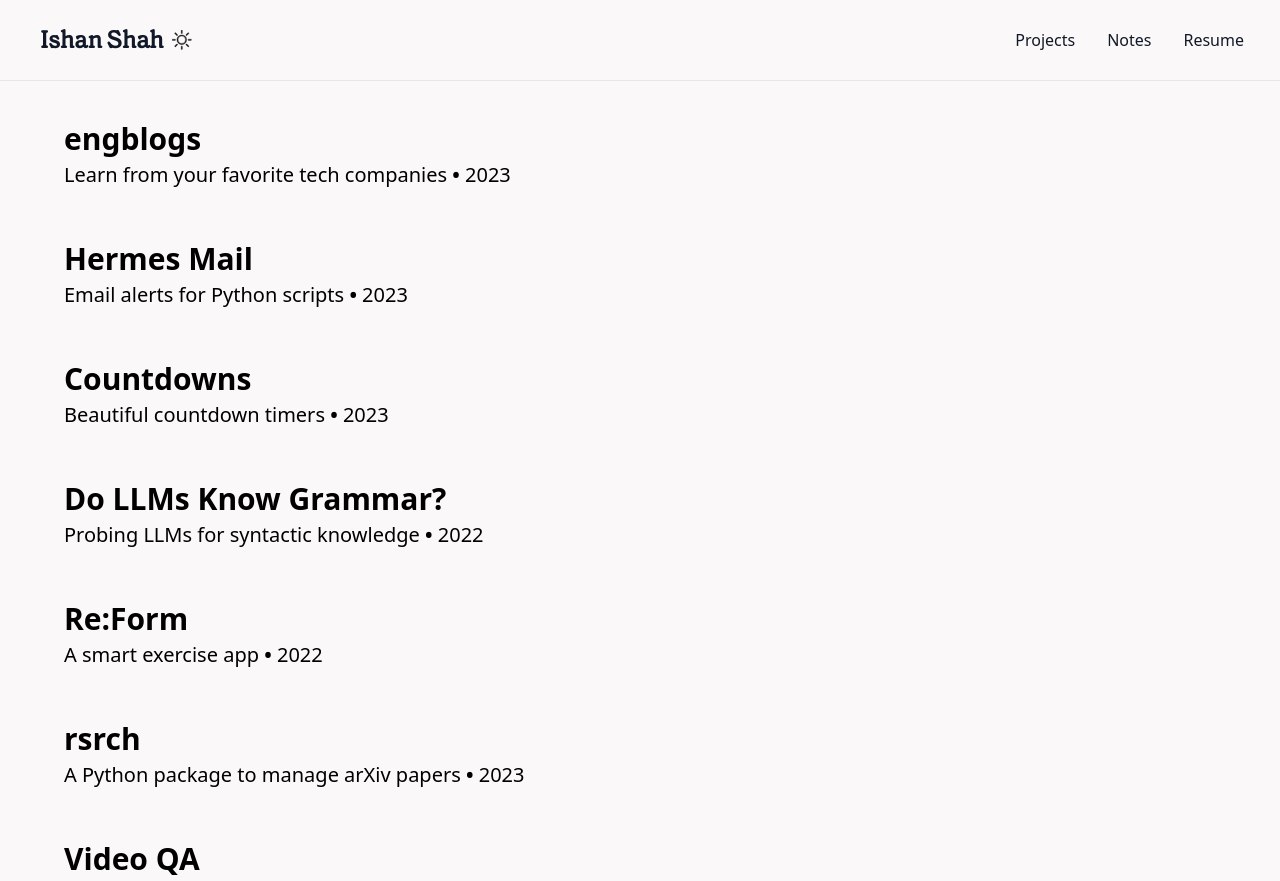
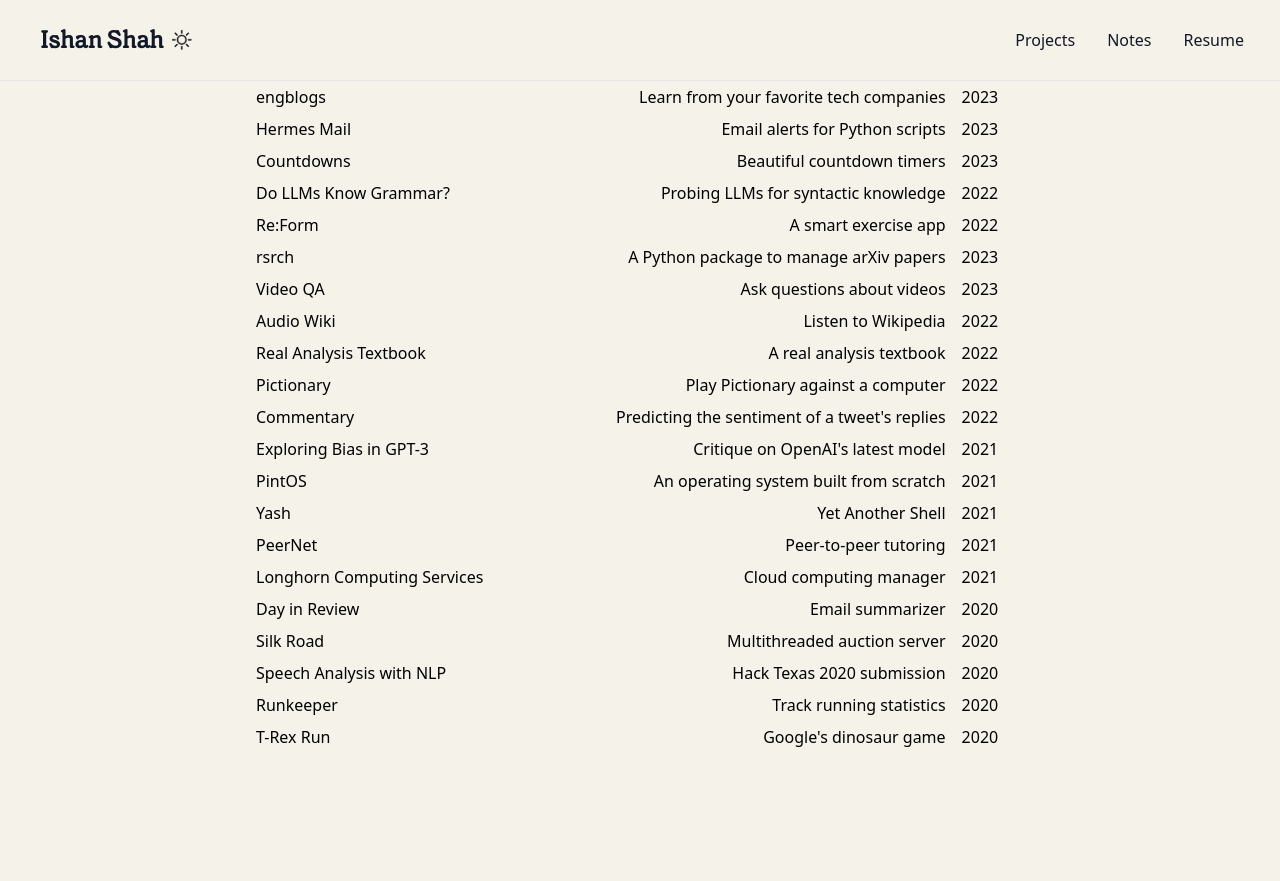
Before and after one commit to technoabsurdist/emilioandere.com, a Next.js app: page /projects in a window 1280 px wide. Built offline with nearby package versions, Linux system fonts and the light colour scheme.

Commit message:
Update avatar and make projects single lines

```diff
--- a/src/components/Projects.js
+++ b/src/components/Projects.js
@@ -3,18 +3,12 @@
 
 function Project({ name, date, tools, tagline, description, tag, links }) {
   return (
-    <div className="px-2 md:px-8 py-4" id={name.replaceAll(" ", "-")}>
-      {/* Name and Tag */}
-      <div className="flex">
-        <p className="text-3xl font-semibold max-w-max dark:text-gray-200">
-          {name}
-        </p>
+    <div className="py-1" id={name.replaceAll(" ", "-")}>
+      <div className="grid grid-cols-10 gap-4">
+        <h1 className="col-span-4">{name}</h1>
+        <p className="col-span-5 text-right">{tagline}</p>
+        <p className="col-span-1">{date.split(" ")[1]}</p>
       </div>
-
-      {/* Tagline and Date */}
-      <p className="text-xl py-1 dark:text-gray-300">
-        {tagline} <b>•</b> {date.split(" ")[1]}
-      </p>
     </div>
   )
 }
@@ -23,9 +17,7 @@
   return (
     <div>
       <div className="relative flex max-h-screen w-full flex-col overflow-y-scroll scrollbar-hide scroll-smooth">
-        <div className="mx-auto w-full max-w-7xl px-4 pb-52 md:px-8">
-          <div className="mt-6">
-            <div className="grid mt-4 gap-4">
+        <div className="mx-auto w-full max-w-3xl pb-52">
           {ProjectData.projectsList.map((project, index) => {
             return <Project
               key={index}
@@ -43,7 +35,5 @@
         </div>
       </div>
     </div>
-      </div>
-    </div>
   )
 }
--- a/tailwind.config.js
+++ b/tailwind.config.js
@@ -7,7 +7,7 @@
     extend: {
       colors: {
         'off-black': '#1e1e21',
-        'off-white': '#faf8f8',
+        'off-white': '#f5f2e9',
       },
     },
     screens: {
```
Also changed, not shown: public/static/img/avatar.png. Lines whose indentation alone changed are shown as unchanged.
